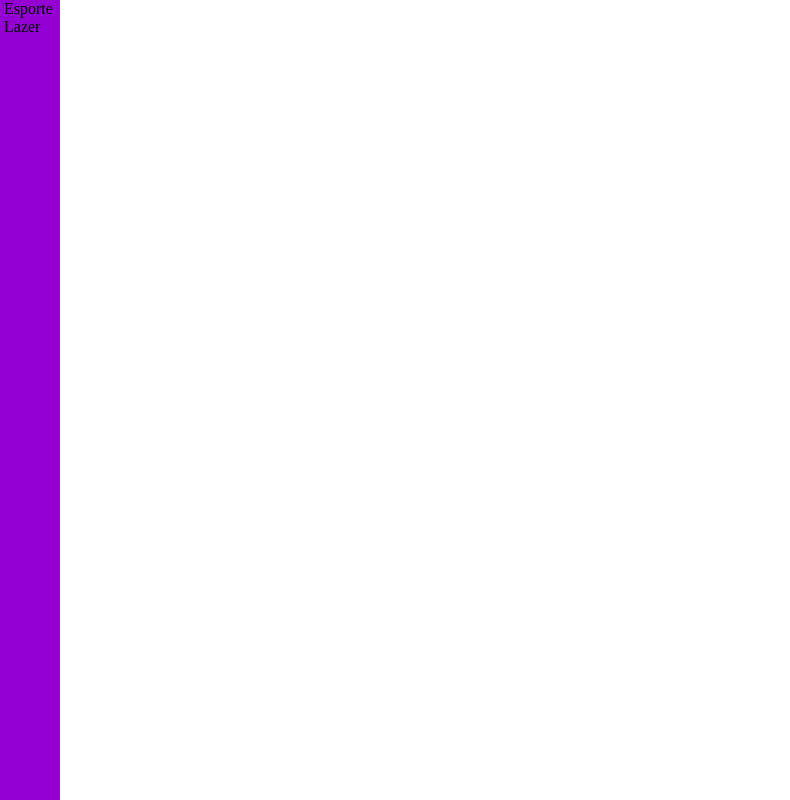
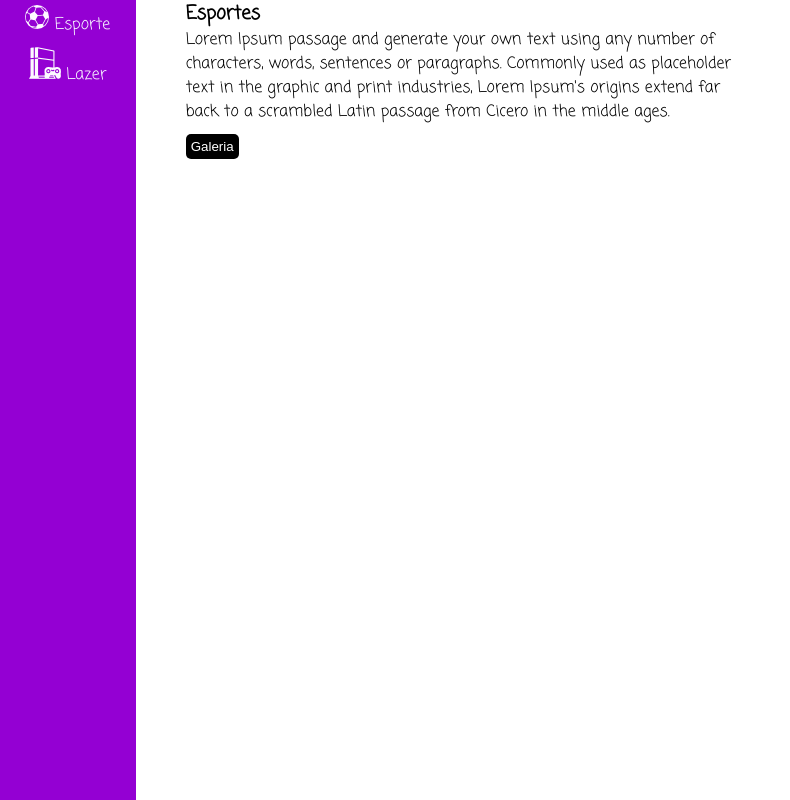
Before and after one commit to millena84/Curso_Javascript_SENAI, a plain HTML site: page index.html in a window 1280 px wide. Shown: the whole page, without its empty margins (0-790 px from the left). Drawn offline with Linux system fonts and the light colour scheme.

Commit message:
Segundo commit do curso - conteúdo css

```diff
--- a/index.html
+++ b/index.html
@@ -2,6 +2,7 @@
 <html>
     <head>
         <meta charset="uft-8" />
+        <link href="https://fonts.googleapis.com/css?family=Coming+Soon" rel="stylesheet">
         <title>
             Curso JavaScript SENAI
         </title>
@@ -9,20 +10,31 @@
     <!-- para 'ouvir' a página !-->
     <link rel="stylesheet" type="text/css" href="./style.css">
     <body>
+        <div class="content-main">
             <!-- ao inves de usar uma div, eu uso o aside ara sinalizar que e o conteudo lateral do site !-->
             <!-- nao e legal repetir id, mas class vc pode usar em outras tags !-->
             <!-- no css, para referenciar a classe, usar um ponto: .nome-classe {} !-->
             <!-- para id, usar "#" !-->
             <aside class="side-menu">
-            <div>
-                <img src="" alt="" id="img-esporte">
-                <span>Esporte</span>
+                <div class="content-menu">
+                    <img src="./img/soccer-ball-variant 24.png" alt="" id="img-esporte">
+                    <span class="item-menu">Esporte</span>
                 </div>
-            <div>
-                <img src="" alt="" id="img-lazer">
-                <span>Lazer</span>
+                <div class="content-menu">
+                    <img src="./img/game-console 24.png" alt="" id="img-lazer">
+                    <span class="item-menu">Lazer</span>
                 </div>
             </aside>
+            <section class="sport">
+                <article class="content-sport">
+                    <h1>Esportes</h1>
+                    <p>
+                        Lorem Ipsum passage and generate your own text using any number of characters, words, sentences or paragraphs. Commonly used as placeholder text in the graphic and print industries, Lorem Ipsum's origins extend far back to a scrambled Latin passage from Cicero in the middle ages.
+                    </p>
+                    <button disabled="disabled" id="btn-images">Galeria</button>
+                </article>
+            </section>
+        </div>
     </body>
     <footer>
 
--- a/style.css
+++ b/style.css
@@ -3,7 +3,41 @@
     margin: 0;
 }
 .side-menu {
-    width: 60px;
+    width: 20%;
     height: 100vH;
     background-color: darkviolet;
+    color: ghostwhite;
+    display: flex;
+    flex-direction: column;
 }
+.content-menu {
+    padding-top: 15px;
+    padding: 5px;
+    text-align: center;
+    cursor: pointer;
+}
+.item-menu:hover {
+    color: #ccc;
+    font-size: 20px;
+}
+.content-main {
+    display: flex;
+    font-family: 'Coming Soon', cursive;
+}
+.sport {
+
+}
+.content-sport {
+    width: 50%;
+    margin-left: 50px;
+}
+
+#btn-images {
+    background-color: black;
+    cursor: pointer;
+    border: none;
+    border-radius: 5px;
+    padding: 5px;
+    color: white;
+    margin-top: 10px;
+ }
```
Also changed, not shown: img/game-console 24.png (added), img/soccer-ball-variant 24.png (added), img/soccer-ball-variant.png (added). Lines whose indentation alone changed are shown as unchanged.
